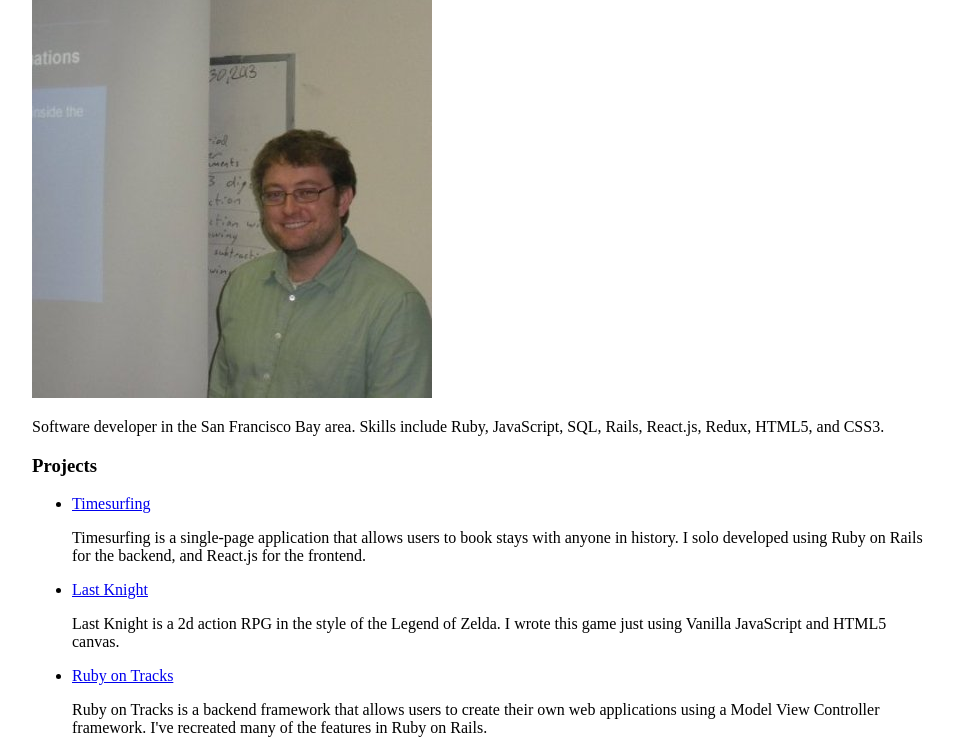
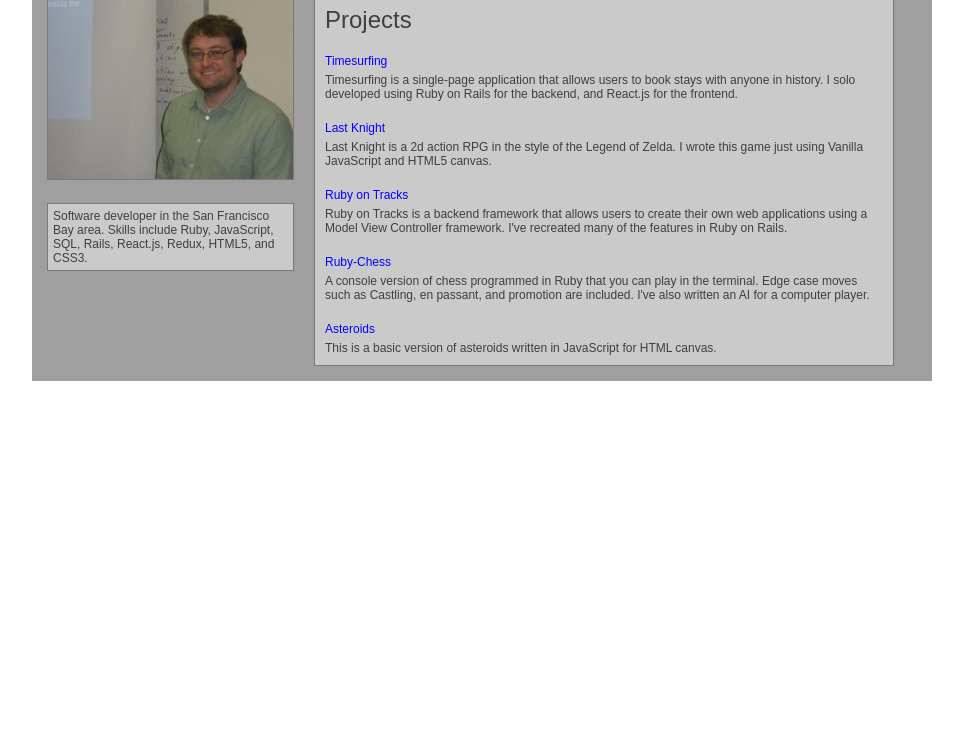
Before and after one commit to mbehrlich/mbehrlich.github.io, a plain HTML site: page index.html in a window 1280 px wide. Shown: the part 82-832 px from the top of the page, without its empty margins (158-1121 px from the left). After the commit the page ends 800 px from the top, so only its background shows below. Drawn offline with Linux system fonts and the light colour scheme.

Commit message:
styled homepage

```diff
--- a/index.html
+++ b/index.html
@@ -7,13 +7,8 @@
   </head>
   <body>
     <div class="container">
-      <div class="header">
-        <h1>Matthew Ehrlich</h1>
-      </div>
       <div class="sidebar">
-        <div class="side-pic">
-          <img src="08c0a83.jpg" alt="Matthew Ehrlich" />
-        </div>
+        <img class="side-pic" src="08c0a83.jpg" alt="Matthew Ehrlich" />
         <div class="info">
           <p>
             Software developer in the San Francisco Bay area. Skills include Ruby, JavaScript, SQL, Rails, React.js, Redux, HTML5, and CSS3.
@@ -21,6 +16,10 @@
         </div>
       </div>
       <div class="main">
+        <div class="header">
+          <h1>Matthew Ehrlich</h1>
+        </div>
+        <div class="body">
           <h3>Projects</h3>
           <ul>
             <li>
@@ -55,7 +54,7 @@
               </p>
             </li>
             <li>
-            <a href="https://mbehrlich.github.io/asteroids"></a>
+              <a href="https://mbehrlich.github.io/asteroids">Asteroids</a>
               <p>
                 This is a basic version of asteroids written in JavaScript for HTML canvas.
               </p>
@@ -63,5 +62,6 @@
           </ul>
         </div>
       </div>
+    </div>
   </body>
 </html>
--- a/style.css
+++ b/style.css
@@ -1,5 +1,91 @@
+html, body, h1, h2, h3, p, div, img, ul, li, a {
+  margin: 0;
+  padding: 0;
+  border: 0;
+  outline: 0;
+  text-align: inherit;
+  box-sizing: inherit;
+  font: inherit;
+  text-decoration: none;
+  list-style: none;
+  background-color: transparent;
+}
+
+body {
+  font-family: sans-serif;
+  color: #3f3f3f;
+  font-size: 12px;
+}
+
+h1 {
+  font-size: 36px;
+}
+
+h3 {
+  font-size: 24px;
+}
+
 .container {
   width: 100%;
   max-width: 900px;
   margin: 0 auto;
+  background-color: #9f9f9f;
+  box-sizing: border-box;
+  display: flex;
+  padding: 5px;
 }
+
+.sidebar {
+  width: 30%;
+  max-width: 300px;
+  padding: 10px;
+}
+
+.side-pic {
+  width: 100%;
+  height: auto;
+  background-color: #cacaca;
+  border: 1px solid #7a7a7a;
+}
+
+
+.info {
+  margin-top: 20px;
+  width: 100%;
+  background-color: #cacaca;
+  border: 1px solid #7a7a7a;
+  padding: 5px;
+}
+
+.main {
+  width: 70%;
+  max-width: 600px;
+  padding: 10px;
+}
+
+.header {
+  padding: 10px;
+}
+
+.body {
+  background-color: #cacaca;
+  border: 1px solid #7a7a7a;
+  padding: 10px;
+
+}
+
+.body li {
+  margin-top: 20px;
+}
+
+.body p {
+  margin-top: 5px;
+}
+
+.body a {
+  color: blue;
+}
+
+.body a:hover {
+  text-decoration: underline;
+}
```
Lines whose indentation alone changed are shown as unchanged.
